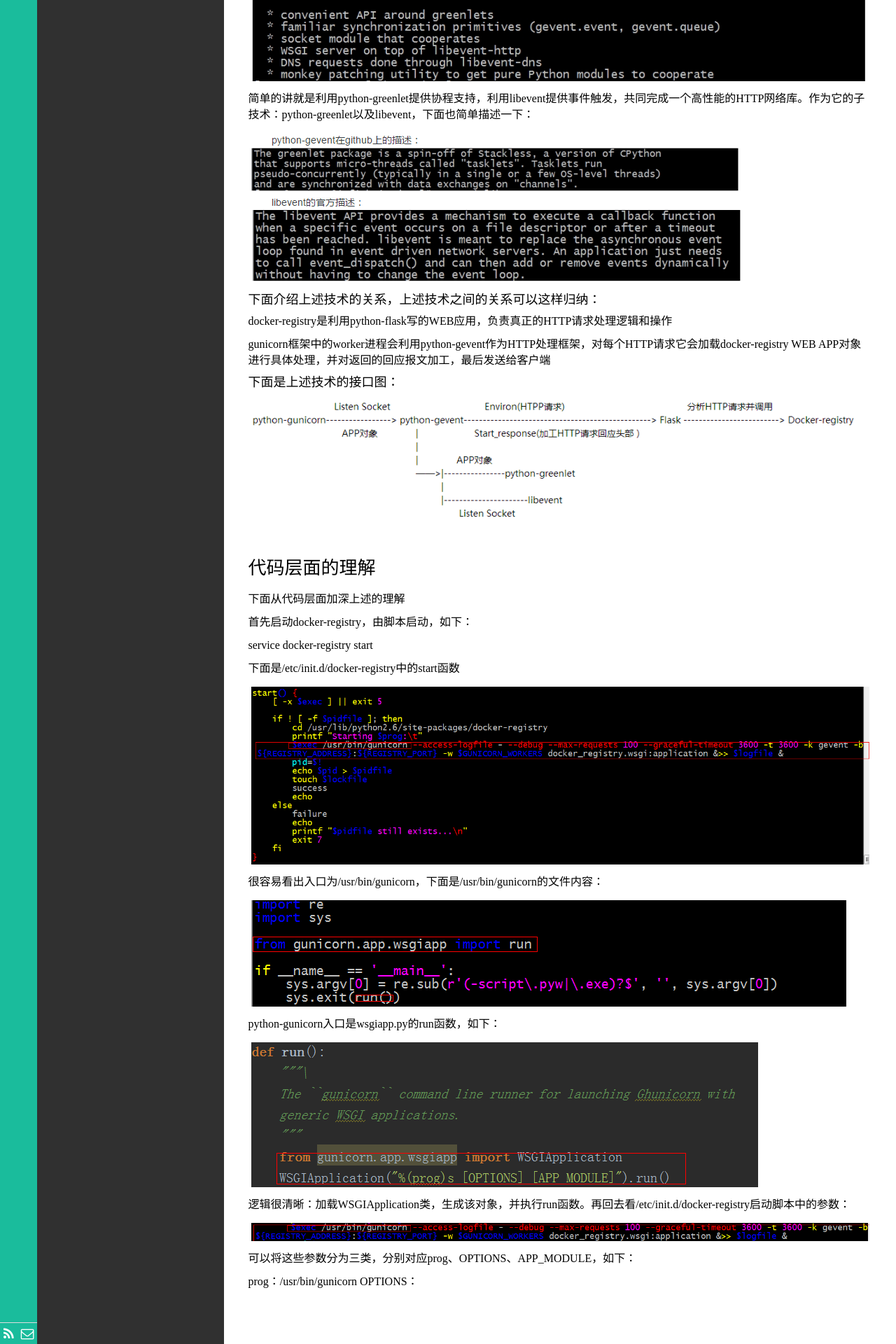
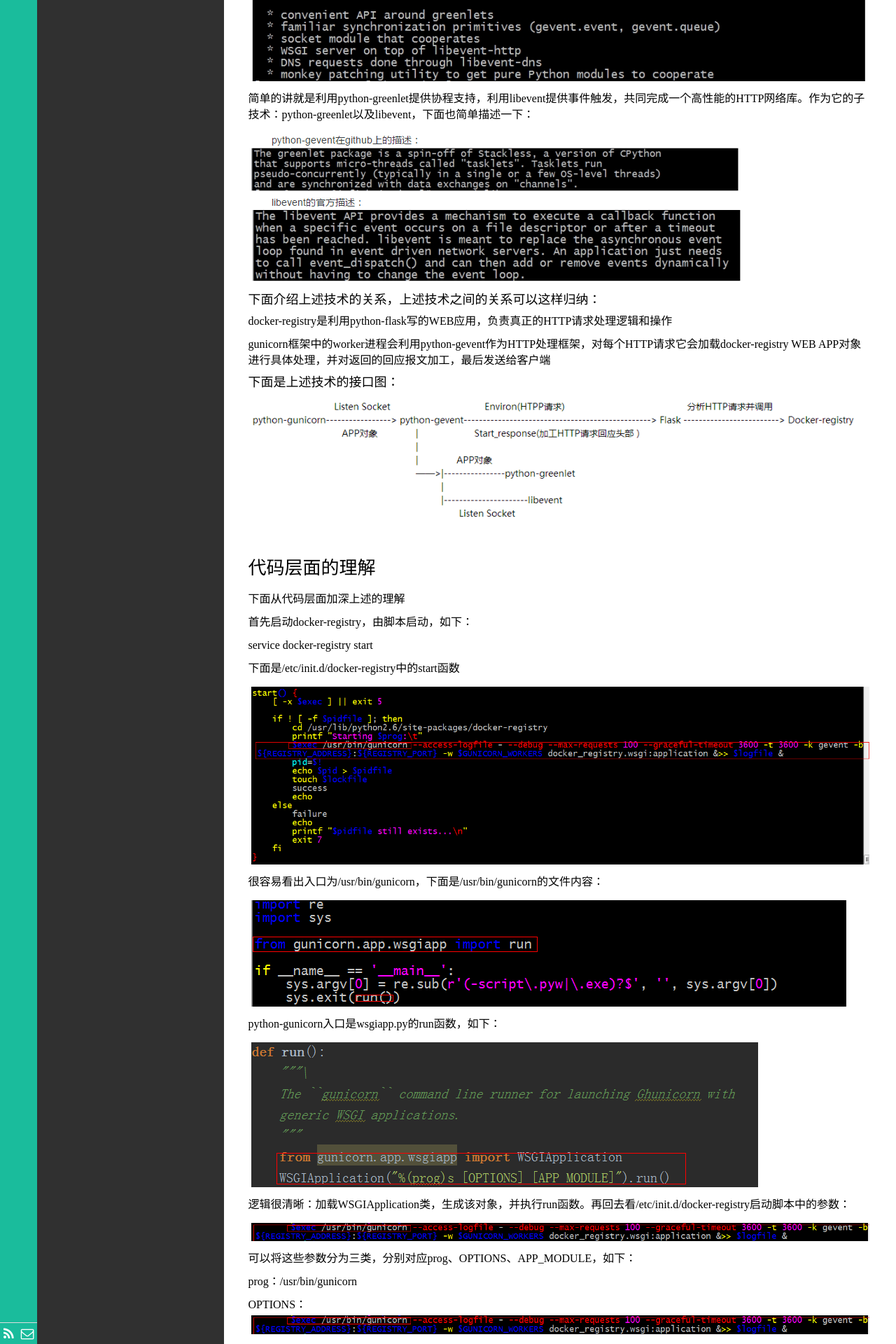
Before and after one commit to duyanghao/duyanghao.github.io, a Jekyll site: the page built from _posts/技术/2016-10-24-docker-registry.md, in a window 1280 px wide. Shown: the part 708-2628 px from the top of the page at 70% size. Built offline with Jekyll 4.4.1, drawn with Linux system fonts in a browser that asks for light colours; comment, search, counter and statistics services are not loaded.

Commit message:
Add 2016-10-24-docker-registry.md
Signed-off-by: duyanghao <1294057873@qq.com>

```diff
--- a/_posts/技术/2016-10-24-docker-registry.md
+++ b/_posts/技术/2016-10-24-docker-registry.md
@@ -66,4 +66,6 @@
 可以将这些参数分为三类，分别对应prog、OPTIONS、APP_MODULE，如下：
 
 prog：/usr/bin/gunicorn
+
 OPTIONS：
+![](/public/img/docker-registry/2016-10-24-docker-registry/7.png)
```
